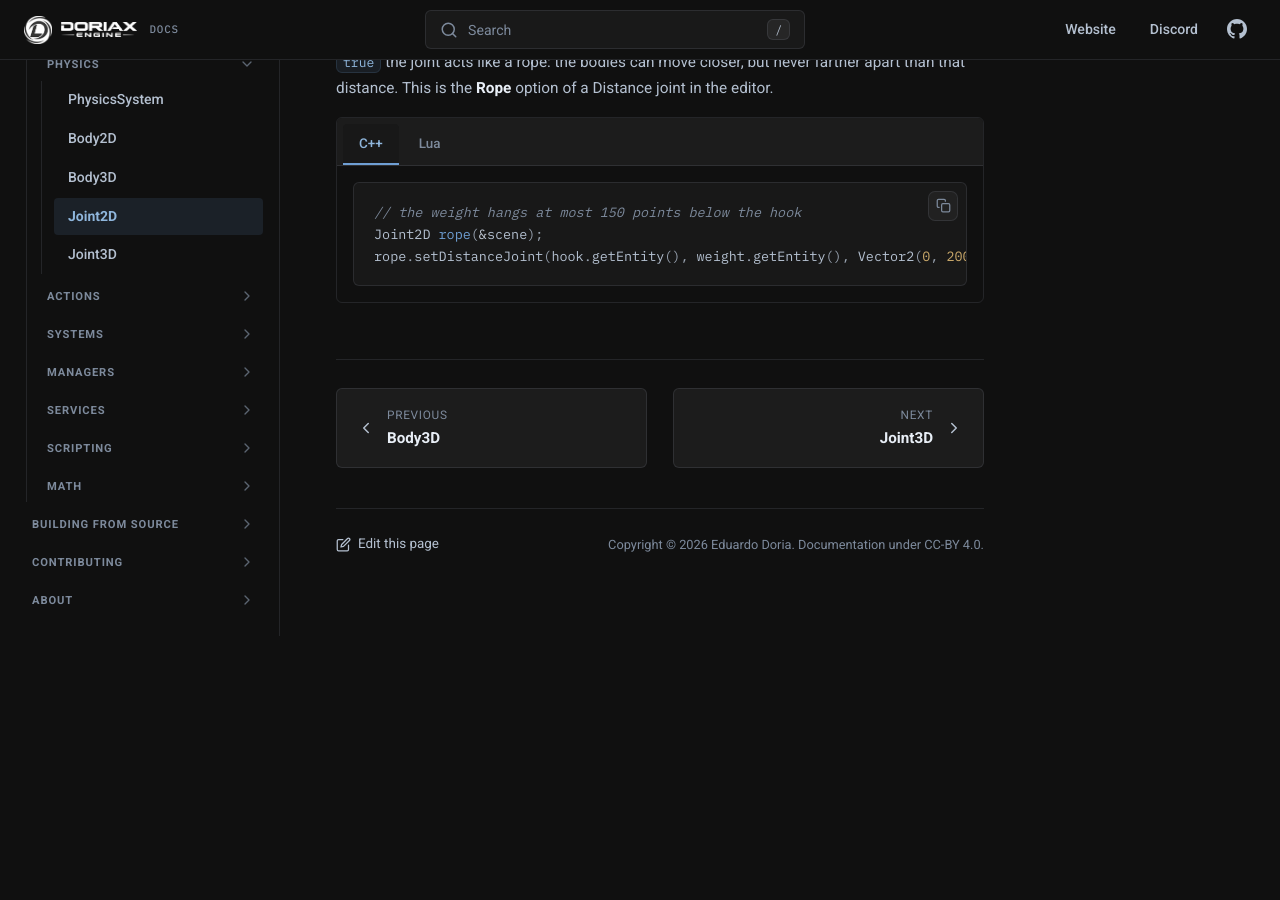
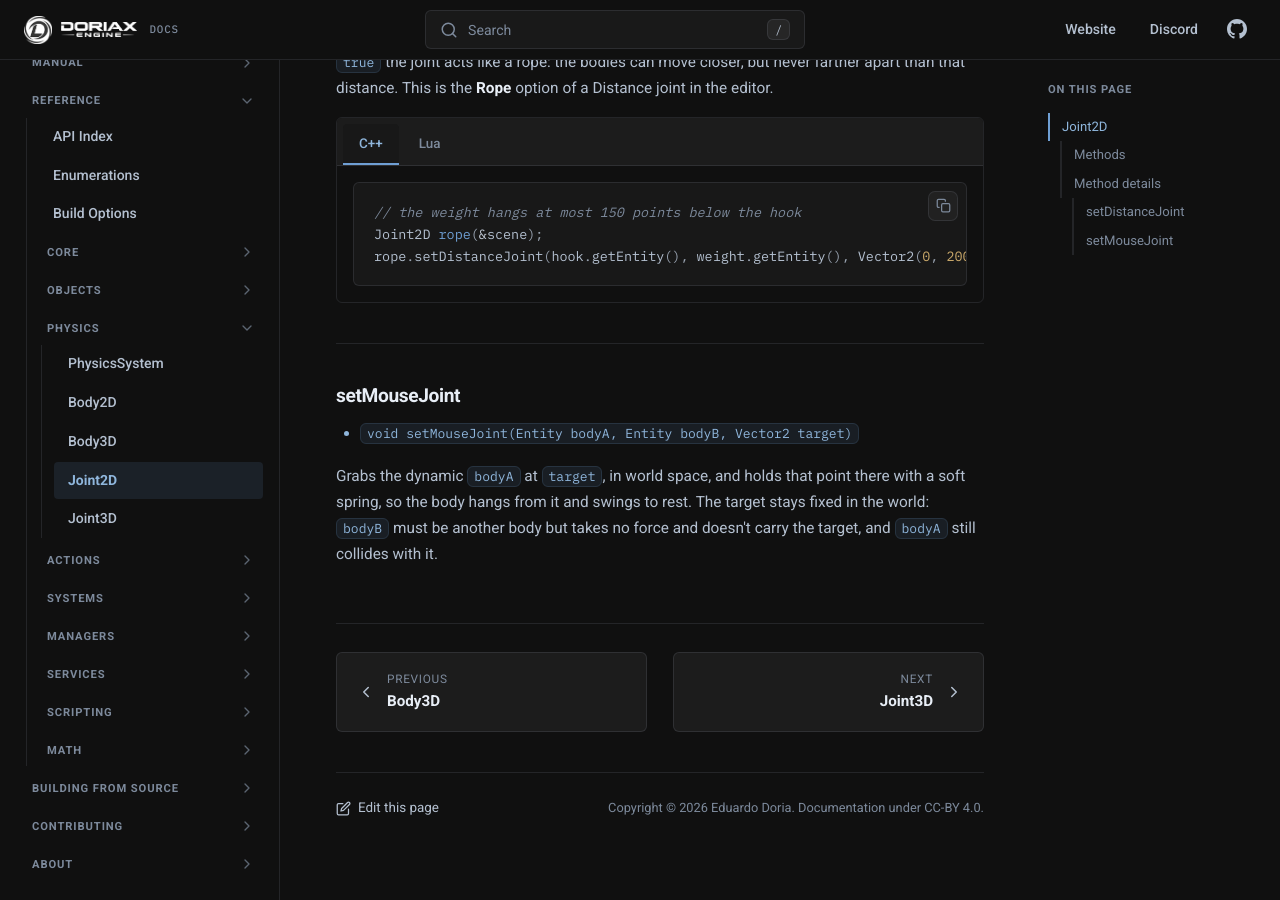
Before and after one commit to doriaxengine/doriax-docs, an MkDocs documentation site: the page built from docs/reference/classes/joint2d.md, in a window 1280 px wide and 900 px high, scrolled down 1006 px. Built offline with MkDocs 1.6.1, drawn with Linux system fonts in a browser that asks for light colours; comment, search, counter and statistics services are not loaded; before the commit the page ends 1642 px from its top, so only the background shows below that.

Commit message:
Documented 2D mouse joints

````diff
--- a/docs/reference/classes/joint2d.md
+++ b/docs/reference/classes/joint2d.md
@@ -13,7 +13,7 @@ Box2D joint constraint.
 | [`setDistanceJoint`](#setdistancejoint) | C++ \| Lua |
 | `setRevoluteJoint` | C++ \| Lua |
 | `setPrismaticJoint` | C++ \| Lua |
-| `setMouseJoint` | C++ \| Lua |
+| [`setMouseJoint`](#setmousejoint) | C++ \| Lua |
 | `setWheelJoint` | C++ \| Lua |
 | `setWeldJoint` | C++ \| Lua |
 | `setMotorJoint` | C++ \| Lua |
@@ -44,3 +44,14 @@ Keeps two bodies at the distance their anchors have when the joint is created. T
     local rope = Joint2D(scene)
     rope:setDistanceJoint(hook.entity, weight.entity, Vector2(0, 200), Vector2(0, 50), true)
     ```
+
+---
+
+### setMouseJoint
+
+* `void setMouseJoint(Entity bodyA, Entity bodyB, Vector2 target)`
+
+Grabs the dynamic `bodyA` at `target`, in world space, and holds that point there with a soft
+spring, so the body hangs from it and swings to rest. The target stays fixed in the world:
+`bodyB` must be another body but takes no force and doesn't carry the target, and `bodyA`
+still collides with it.
````
